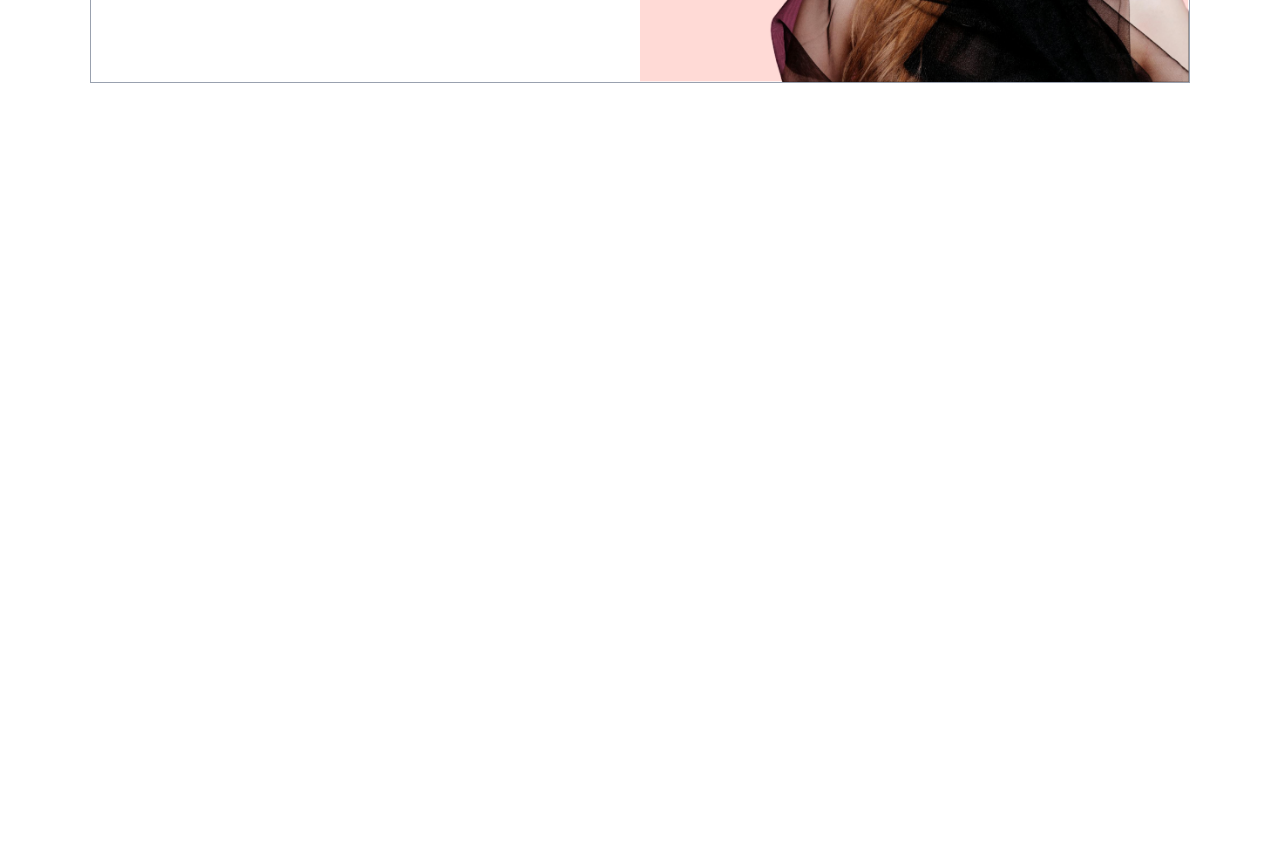
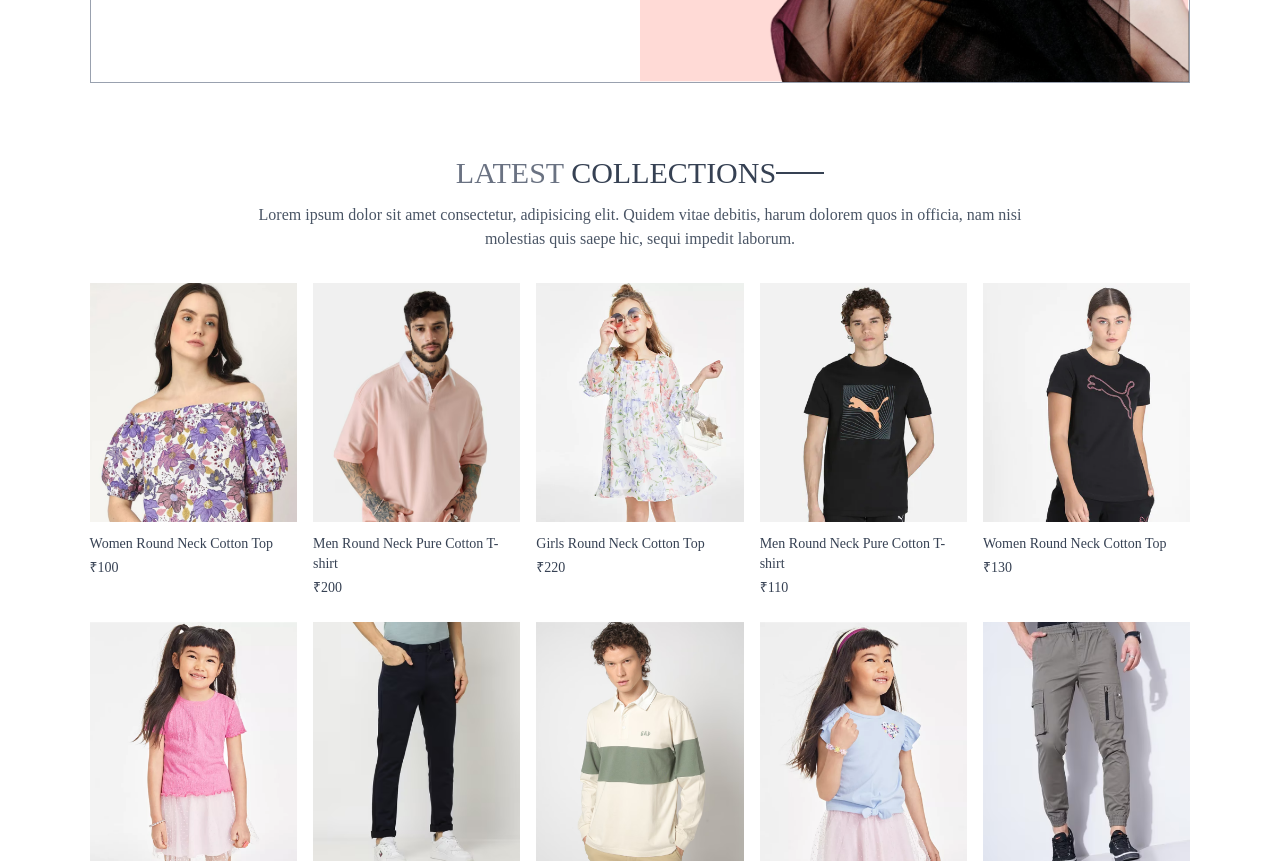
Before and after one commit to akshatlambhate/ClothingBrand, a React (Vite) app in the folder client/: page / in a window 1280 px wide. Shown: the part 440-1303 px from the top of the page. Before the commit the page ends 800 px from the top, so only its background shows below. Built offline with nearby package versions, Linux system fonts and the light colour scheme.

Commit message:
created lastest section and add some minor functionality like mobile nav active link and logo redirection to home page

```diff
--- /dev/null
+++ b/client/src/Components/LatestCollection.jsx
@@ -0,0 +1,35 @@
+import React, { useContext, useEffect, useState } from 'react'
+import { ShopContext } from '../context/ShopContext'
+import Title from '../Components/Title'
+import ProductItem from './ProductItem';
+
+const LatestCollection = () => {
+    const [latestProducts, setLatestProducts] = useState([]);
+    const { products} = useContext(ShopContext);
+
+    useEffect(()=>{
+        setLatestProducts(products.slice(0,10));
+
+    },[])
+  return (
+    <div className='my-10'>
+        <div className="text-center py-8 text-3xl">
+            <Title text1={'LATEST'} text2={'COLLECTIONS '} />
+            <p className='w-3/4 m-auto text-xs sm:text-sm md:text-base text-gray-600'>
+            Lorem ipsum dolor sit amet consectetur, adipisicing elit. Quidem vitae debitis, harum dolorem quos in officia, nam nisi molestias quis saepe hic, sequi impedit laborum.
+
+            </p>
+        </div>
+         {/* Rendering Products */}
+         <div className="grid grid-cols-2 sm:grid-cols-3 md:grid-cols-4 lg:grid-cols-5 gap-4 gap-y-6">
+              {
+                latestProducts.map((item,index)=>(
+                    <ProductItem key={index} id={item._id} image={item.image} name={item.name} price={item.price} />
+                ))
+              }
+         </div>
+    </div>
+  )
+}
+
+export default LatestCollection
--- a/client/src/Components/Navbar.jsx
+++ b/client/src/Components/Navbar.jsx
@@ -6,7 +6,7 @@
     const [visible, setVisible] = useState(false)
   return (
     <div className='flex items-center justify-between py-5 font-medium'>
-        <img src={assets.logo} className='w-36' alt="" />
+      <Link to='/'><img src={assets.logo} className='w-36' alt="" /></Link>
         <ul className='hidden sm:flex gap-5 text-sm text-gray-700'>
            <NavLink to='/' className="flex flex-col items-center gap-1">
             <p>Home</p>
--- /dev/null
+++ b/client/src/Components/ProductItem.jsx
@@ -0,0 +1,18 @@
+import React, { useContext } from 'react'
+import { ShopContext } from '../context/ShopContext'
+import { Link } from 'react-router-dom';
+
+const ProductItem = ({id,image,name,price}) => {
+    const {currency}= useContext(ShopContext);
+  return (
+    <Link className='text-gray-700 cursor-pointer ' to={`/product/${id}`}>
+     <div className="overflow-hidden">
+        <img className='hover:scale-110 transition ease-in-out' src={image[0]} alt="" />
+        </div>
+        <p className='pt-3 pb-1 text-sm'>{name}</p>
+        <p className='text-sm font-medium'>{currency}{price}</p>
+    </Link>
+  )
+}
+
+export default ProductItem
--- /dev/null
+++ b/client/src/Components/Title.jsx
@@ -0,0 +1,14 @@
+import React from "react";
+
+const Title = ({ text1, text2 }) => {
+  return (
+    <div className="inline-flex gap2 items-center mb-3">
+      <p className="text-gray-500 ">
+        {text1} <span className="text-gray-700 font-medium">{text2}</span>
+      </p>
+      <p className="w-8 sm:w-12 h-[1px] sm:h-[2px] bg-gray-700"></p>
+    </div>
+  );
+};
+
+export default Title;
--- a/client/src/index.css
+++ b/client/src/index.css
@@ -13,3 +13,11 @@
     font-weight: 400;
     font-style: normal;
   }
+
+  @media (max-width:640px) {
+    a.active{
+        background-color: gray;
+        color: whitesmoke;
+    }
+
+  }
--- a/client/src/main.jsx
+++ b/client/src/main.jsx
@@ -3,10 +3,14 @@
 import './index.css'
 import App from './App.jsx'
 import {BrowserRouter} from 'react-router-dom'
+import ShopContextProvider from './context/ShopContext.jsx'
 
 
 createRoot(document.getElementById('root')).render(
   <BrowserRouter>
-    <App />
+    <ShopContextProvider >
+       <App />
+    </ShopContextProvider>
+
   </BrowserRouter>,
 )
--- a/client/src/pages/Home.jsx
+++ b/client/src/pages/Home.jsx
@@ -1,10 +1,12 @@
 import React from 'react'
 import Hero from '../Components/Hero'
+import LatestCollection from '../Components/LatestCollection'
 
 const Home = () => {
   return (
     <div>
       <Hero />
+      <LatestCollection />
     </div>
   )
 }
```
Also changed, not shown: 1 other file (tests, documents, lock files or other folders).
